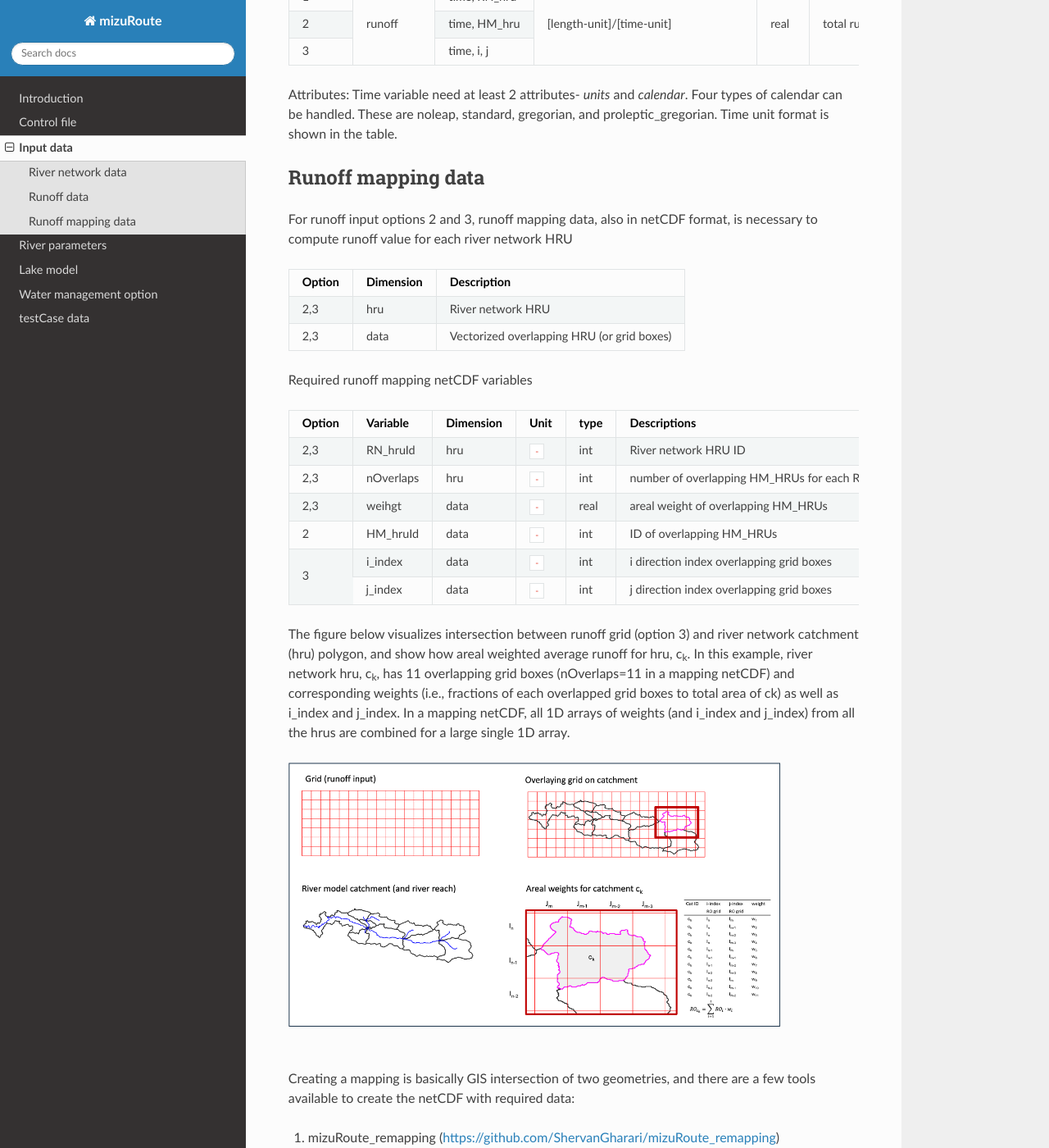
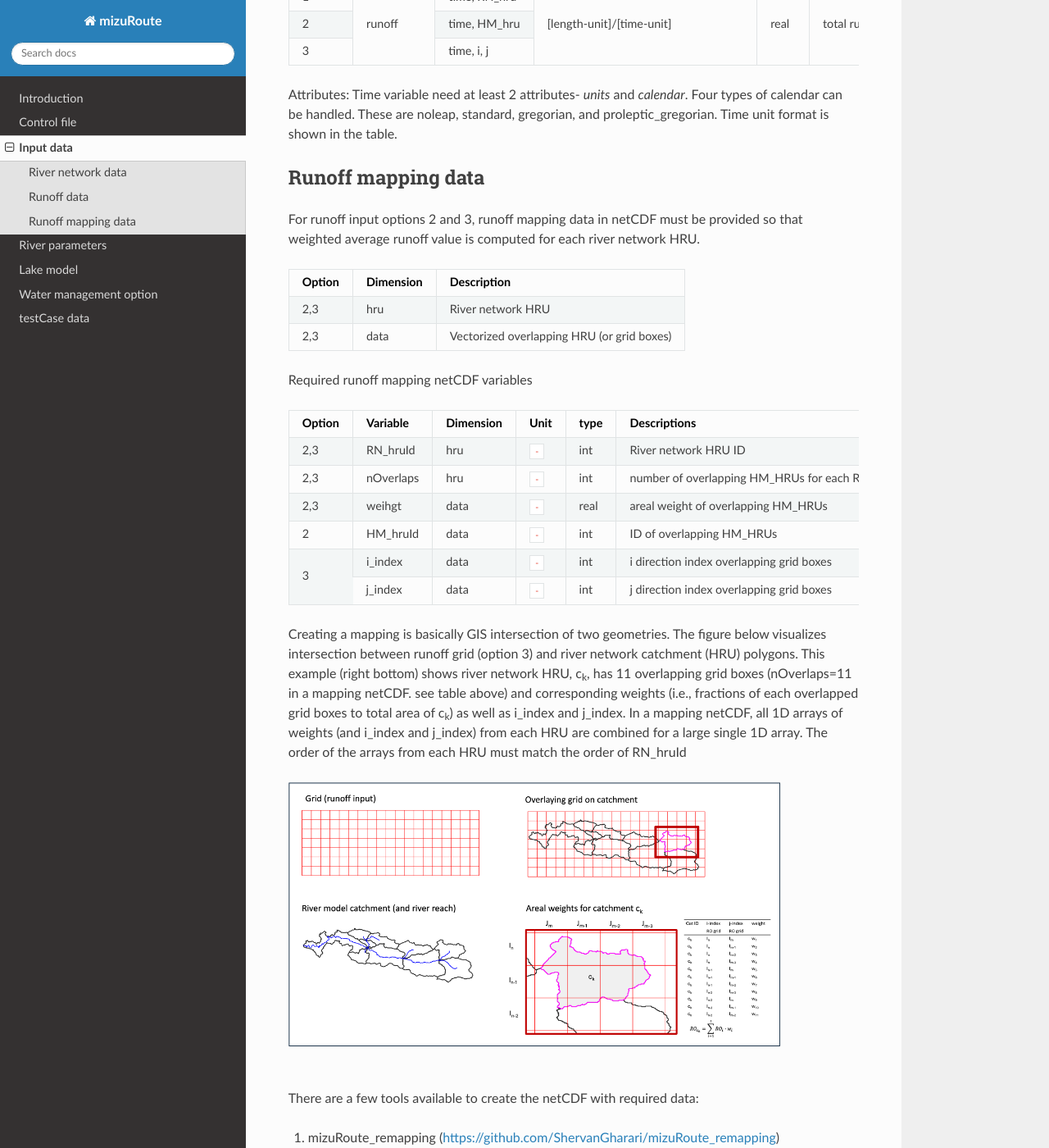
Before and after one commit to ESCOMP/mizuRoute, a Sphinx documentation site: the page built from docs/source/Input_data.rst, in a window 1280 px wide and 1400 px high, scrolled down 2027 px. Shown: the whole window at 82% size. Built offline with Sphinx 7.4.7 and the Read the Docs theme 3.1.0, drawn with Linux system fonts in a browser that asks for light colours.

Commit message:
Take4-Trying to fix subsctipt in text

```diff
--- a/docs/source/Input_data.rst
+++ b/docs/source/Input_data.rst
@@ -104,7 +104,7 @@ Time unit format is shown in the table.
 Runoff mapping data
 -------------------
 
-For runoff input options 2 and 3, runoff mapping data, also in netCDF format, is necessary to compute runoff value for each river network HRU
+For runoff input options 2 and 3, runoff mapping data in netCDF must be provided so that weighted average runoff value is computed for each river network HRU.
 
 +--------+-----------+---------------------------------------------+
 | Option | Dimension | Description                                 |
@@ -132,13 +132,13 @@ Required runoff mapping netCDF variables
 |        | j_index    | data      | ``-`` | int   | j direction index overlapping grid boxes      |
 +--------+------------+-----------+-------+-------+-----------------------------------------------+
 
-The figure below visualizes intersection between runoff grid (option 3) and river network catchment (hru) polygon, and show how areal weighted average runoff for hru, c\ :sub:`k`\.
-In this example, river network hru, c\ :sub:`k`\, has 11 overlapping grid boxes (nOverlaps=11 in a mapping netCDF) and corresponding weights (i.e., fractions of each overlapped grid boxes to total area of ck) as well as i_index and j_index.
-In a mapping netCDF, all 1D arrays of weights (and i_index and j_index) from all the hrus are combined for a large single 1D array.
+Creating a mapping is basically GIS intersection of two geometries. The figure below visualizes intersection between runoff grid (option 3) and river network catchment (HRU) polygons.
+This example (right bottom) shows river network HRU, c\ :sub:`k`\, has 11 overlapping grid boxes (nOverlaps=11 in a mapping netCDF. see table above) and corresponding weights (i.e., fractions of each overlapped grid boxes to total area of c\ :sub:`k`\) as well as i_index and j_index.
+In a mapping netCDF, all 1D arrays of weights (and i_index and j_index) from each HRU are combined for a large single 1D array. The order of the arrays from each HRU must match the order of RN_hruId
 
 .. image:: images/mapping_schematic.png
   :width: 600
 
-Creating a mapping is basically GIS intersection of two geometries, and there are a few tools available to create the netCDF with required data:
+There are a few tools available to create the netCDF with required data:
 
 #. mizuRoute_remapping (https://github.com/ShervanGharari/mizuRoute_remapping)
```
